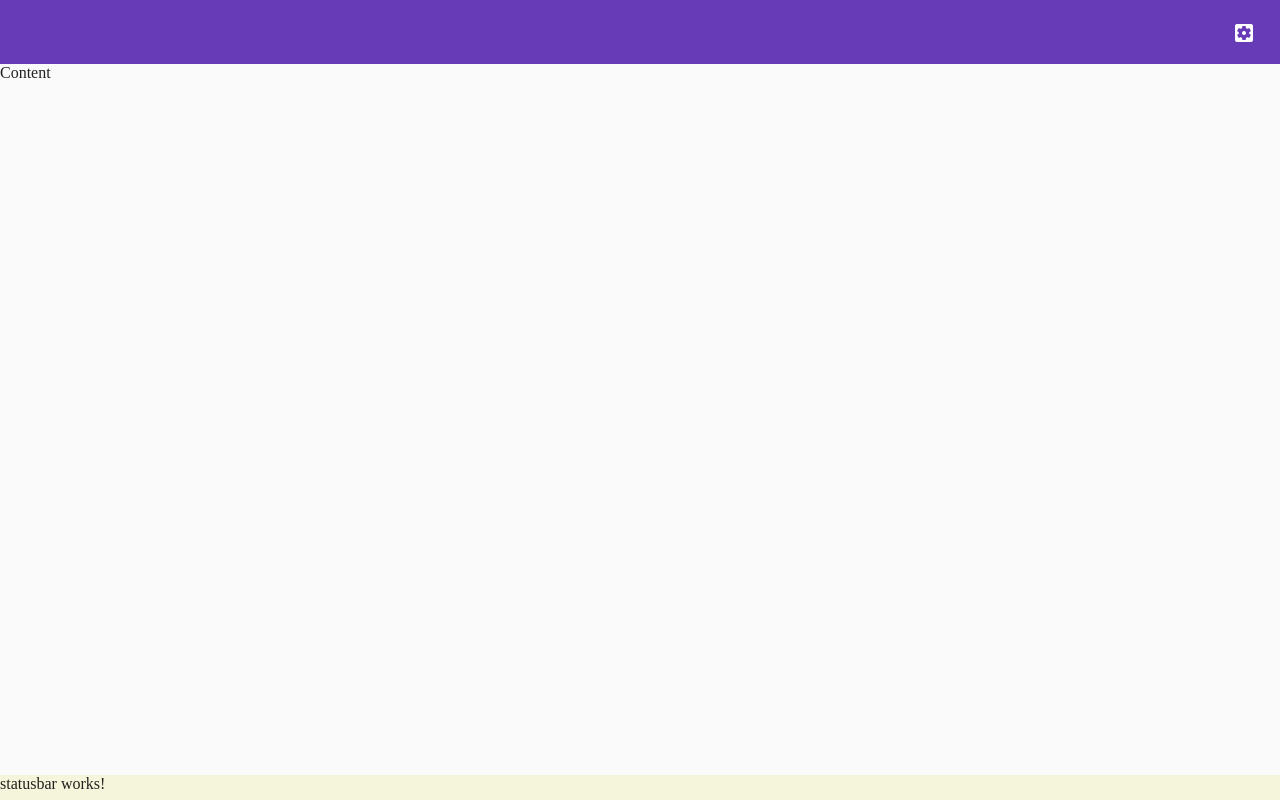
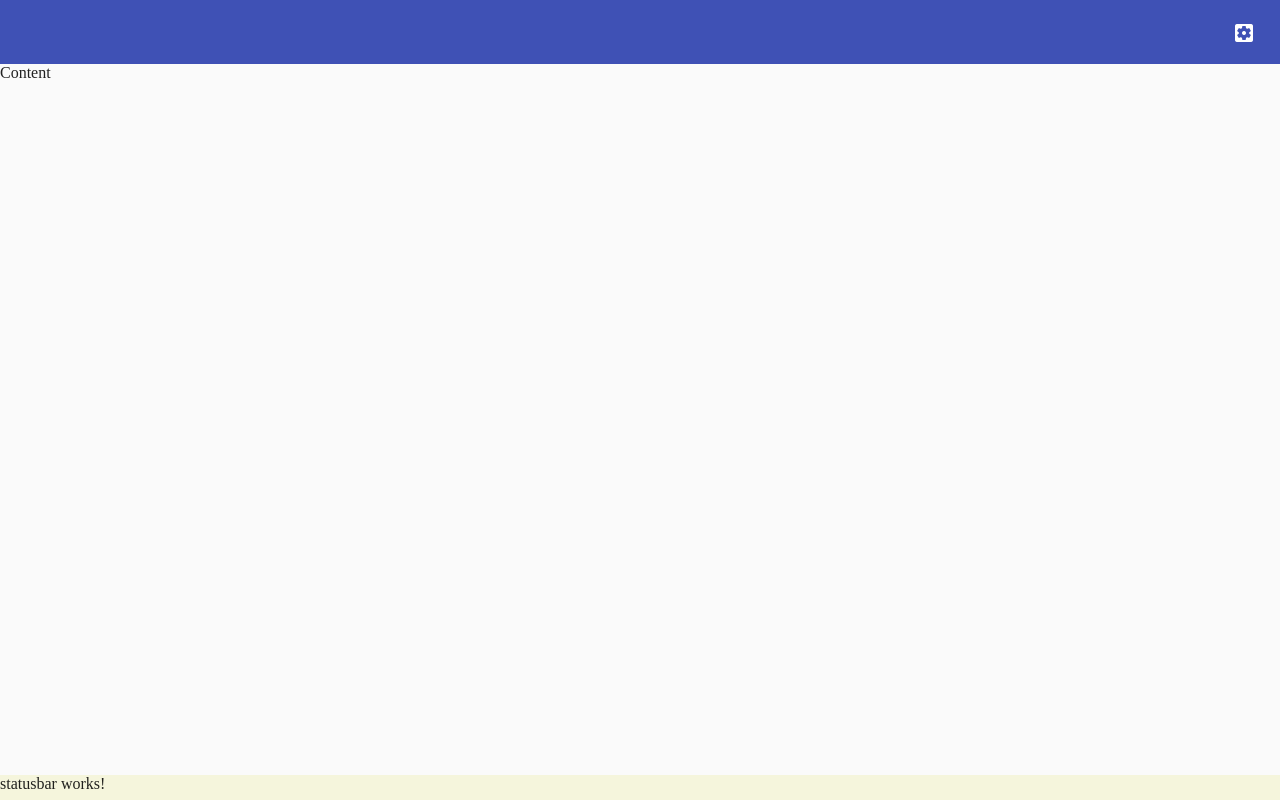
Before and after one commit to tindecken/angular-automation, an Angular app: page /home in a window 1280 px wide. Built offline with nearby package versions, Linux system fonts and the light colour scheme; what angular-split would draw is missing.

Commit message:
[Theme] Ongoing

```diff
--- a/angular.json
+++ b/angular.json
@@ -24,7 +24,8 @@
               "src/assets"
             ],
             "styles": [
-              "src/styles.css"
+              "src/styles.css",
+              "src/styles/theme.scss"
             ],
             "scripts": []
           },
--- a/src/app/app.component.html
+++ b/src/app/app.component.html
@@ -1 +1,3 @@
-<router-outlet></router-outlet>
+<div class="unicorn-dark-theme" style="height: 100%">
+    <router-outlet></router-outlet>
+</div>
--- a/src/app/setting/setting.component.css
+++ b/src/app/setting/setting.component.css
@@ -1,17 +1,17 @@
-.example-card {
+.theme-card {
   max-width: 400px;
   min-width: 300px;
 }
 
-.example-header-image {
+.theme-header-image {
   background-image: url("https://material.angular.io/assets/img/examples/shiba1.jpg");
   background-size: cover;
 }
-.example-radio-group {
+.radio-group {
   display: flex;
   flex-direction: column;
   margin: 15px 0;
 }
-.example-radio-button {
-    margin: 8px;
-  }
+.radio-button {
+  margin: 8px;
+}
--- a/src/app/setting/setting.component.html
+++ b/src/app/setting/setting.component.html
@@ -1,4 +1,4 @@
-<mat-card class="example-card">
+<mat-card class="theme-card">
     <mat-card-title-group>
         <!-- <div mat-card-avatar class="example-header-image"></div> -->
         <mat-card-title>Themes</mat-card-title>
@@ -6,11 +6,11 @@
     </mat-card-title-group>
     <!-- <img mat-card-image src="https://material.angular.io/assets/img/examples/shiba2.jpg" alt="Photo of a Shiba Inu"> -->
     <mat-card-content>
-        <mat-radio-group aria-label="Select an option" class="example-radio-group">
-            <mat-radio-button class="example-radio-button" value="1">Deep Purple - Amber</mat-radio-button>
-            <mat-radio-button class="example-radio-button" value="2">Indigo - Pink</mat-radio-button>
-            <mat-radio-button class="example-radio-button" value="3">Pink - Blue Grey</mat-radio-button>
-            <mat-radio-button class="example-radio-button" value="4">Purple - Green</mat-radio-button>
+        <mat-radio-group aria-label="Select one theme" class="radio-group">
+            <mat-radio-button class="radio-button" value="1">Deep Purple - Amber</mat-radio-button>
+            <mat-radio-button class="radio-button" value="2">Indigo - Pink</mat-radio-button>
+            <mat-radio-button class="radio-button" value="3">Pink - Blue Grey</mat-radio-button>
+            <mat-radio-button class="radio-button" value="4">Purple - Green</mat-radio-button>
         </mat-radio-group>
     </mat-card-content>
     <!-- <mat-card-actions>
--- /dev/null
+++ b/src/styles/theme.scss
@@ -0,0 +1,29 @@
+@import '~@angular/material/theming';
+// Plus imports for other components in your app.
+
+// Include the common styles for Angular Material. We include this here so that you only
+// have to load a single css file for Angular Material in your app.
+// **Be sure that you only ever include this mixin once!**
+@include mat-core();
+
+// Define the default theme (same as the example above).
+$candy-app-primary: mat-palette($mat-indigo);
+$candy-app-accent:  mat-palette($mat-pink, A200, A100, A400);
+$candy-app-theme:   mat-light-theme($candy-app-primary, $candy-app-accent);
+
+// Include the default theme styles.
+@include angular-material-theme($candy-app-theme);
+
+
+// Define an alternate dark theme.
+$dark-primary: mat-palette($mat-blue-grey);
+$dark-accent:  mat-palette($mat-amber, A200, A100, A400);
+$dark-warn:    mat-palette($mat-deep-orange);
+$dark-theme:   mat-dark-theme($dark-primary, $dark-accent, $dark-warn);
+
+// Include the alternative theme styles inside of a block with a CSS class. You can make this
+// CSS class whatever you want. In this example, any component inside of an element with
+// `.unicorn-dark-theme` will be affected by this alternate dark theme instead of the default theme.
+.unicorn-dark-theme {
+  @include angular-material-theme($candy-app-theme);
+}
```
